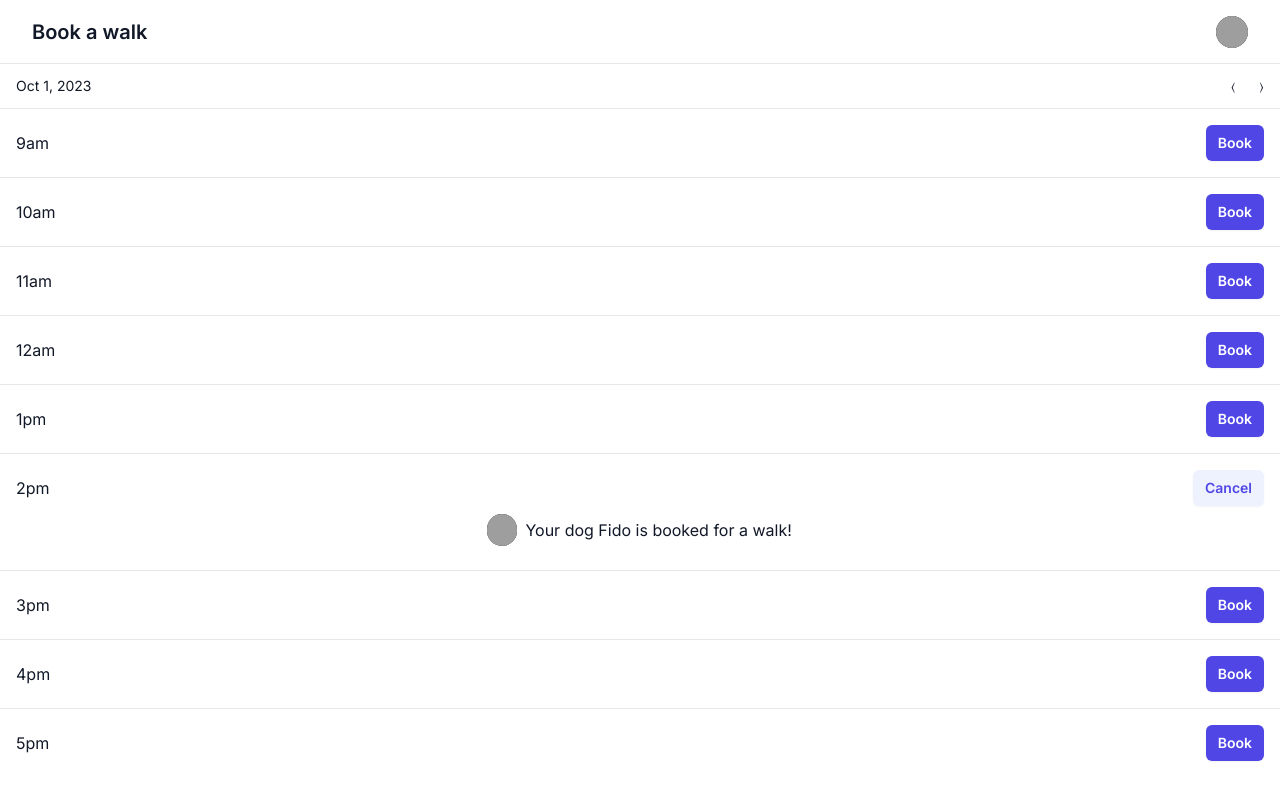
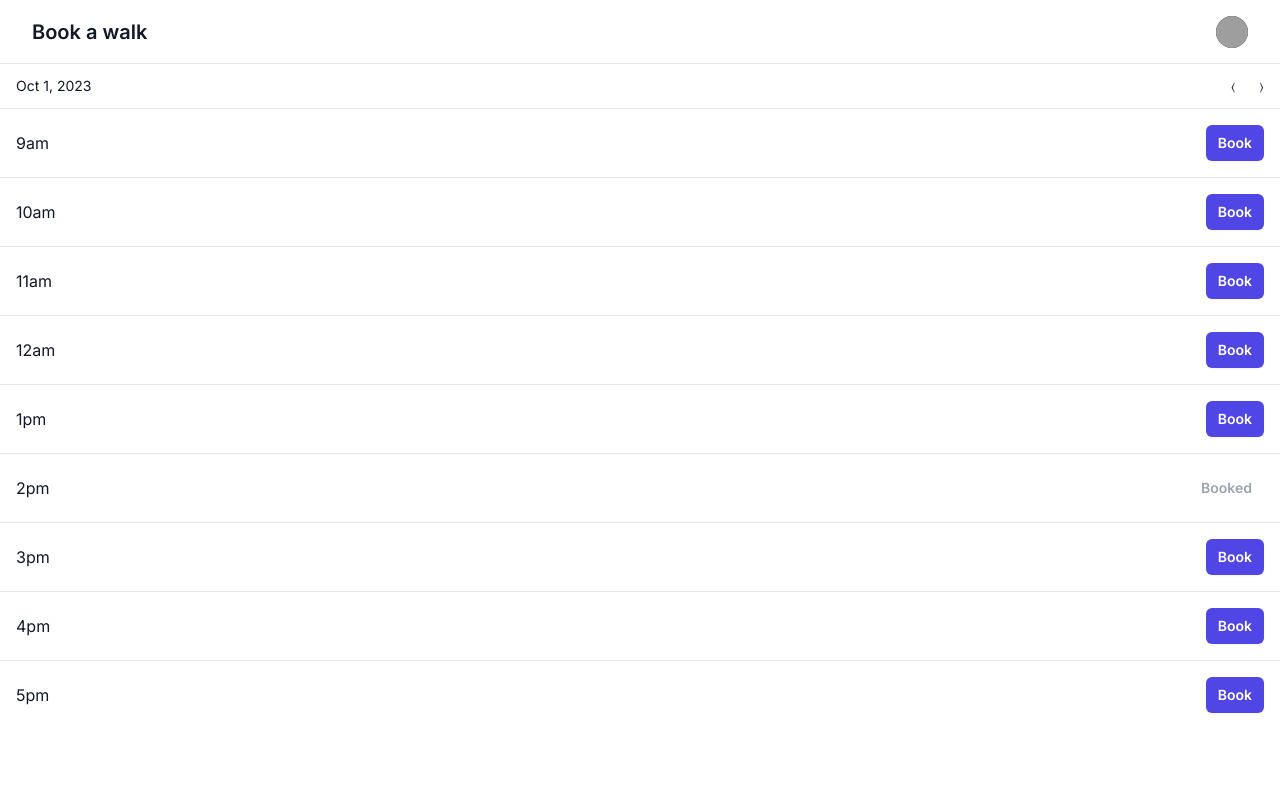
Before and after one commit to rosslibby/nova-labs-dog-walking, a Next.js app: page / in a window 1280 px wide. Shown: the top 800 px of the page. Built offline with nearby package versions, Linux system fonts and the light colour scheme; no server answers; sample sign-in values are in the browser's storage; grey boxes are pictures that could not be loaded.

Commit message:
set up authctx

```diff
--- a/src/app/api/auth/[...nextauth]/route.ts
+++ b/src/app/api/auth/[...nextauth]/route.ts
@@ -83,7 +83,7 @@ export const authOptions = {
     },
     async session({ session, token, user }: any) {
       if (userAccount) {
-
+        session.user = userAccount
       } else if (
         typeof token.user !== typeof undefined
           && (typeof session.user === typeof undefined
--- a/src/app/api/bookings/[id]/put.ts
+++ b/src/app/api/bookings/[id]/put.ts
@@ -2,8 +2,11 @@ import { prisma } from '@/utils/db'
 import { NextApiRequest } from 'next'
 import { NextResponse } from 'next/server'
 import { useRouter } from 'next/router'
+import { getServerSession } from 'next-auth'
+import { authOptions } from '../../auth/[...nextauth]/route'
 
 export async function PUT(request: NextApiRequest) {
+  const { id } = await getServerSession(authOptions)
   const router = useRouter()
   const bookingId = router.query.id
   const {
@@ -11,16 +14,12 @@ export async function PUT(request: NextApiRequest) {
       cancelled,
       dogID,
     },
-    headers: {
-      Authorization,
-    },
   } = request
-  const token = Authorization?.toString().split('Bearer ').pop()
 
   const booking = await prisma.booking.update({
     where: {
       id: bookingId!.toString(),
-      userID: token,
+      userID: id,
     },
     data: {
       cancelled,
--- a/src/app/api/bookings/post.ts
+++ b/src/app/api/bookings/post.ts
@@ -1,8 +1,12 @@
 import { prisma } from '@/utils/db'
 import { NextApiRequest } from 'next'
+import { getServerSession } from 'next-auth'
 import { NextResponse } from 'next/server'
+import { authOptions } from '../auth/[...nextauth]/route'
 
 export async function POST(request: NextApiRequest) {
+  const { id } = await getServerSession(authOptions)
+
   try {
     const {
       body: {
@@ -13,7 +17,6 @@ export async function POST(request: NextApiRequest) {
         Authorization,
       },
     } = request
-    const token = Authorization?.toString().split('Bearer ').pop()
 
     // Check for conflicting booking
     const conflict = !!await prisma.booking.findFirst({
@@ -34,7 +37,7 @@ export async function POST(request: NextApiRequest) {
       data: {
         user: {
           connect: {
-            id: token,
+            id,
           },
         },
         date,
--- a/src/app/api/dog/route.ts
+++ b/src/app/api/dog/route.ts
@@ -1,28 +1,25 @@
 import { prisma } from '@/utils/db'
 import { NextApiRequest } from 'next'
 import { NextResponse } from 'next/server'
+import { authOptions } from '../auth/[...nextauth]/route'
+import { getServerSession } from 'next-auth'
 
 export async function POST(request: NextApiRequest) {
+  const { id } = await getServerSession(authOptions)
   const {
     body: {
       name,
       breed,
       profile_image,
     },
-    headers: {
-      Authorization,
-    },
   } = request
-  const token = Authorization?.toString().split('Bearer ').pop()
   const dog = await prisma.dog.create({
     data: {
       name,
       breed,
       avatar: profile_image,
       user: {
-        connect: {
-          id: token,
-        },
+        connect: { id },
       },
     },
   })
--- a/src/auth/index.tsx
+++ b/src/auth/index.tsx
@@ -1,21 +1,27 @@
 'use client'
 
-import { createContext, useContext, useState } from 'react'
-import { Auth, AuthProviderProps } from './auth.types'
+import { createContext, useCallback, useContext, useEffect, useState } from 'react'
+import { AuthUser, AuthProviderProps } from './auth.types'
+import { getSession } from 'next-auth/react'
+import { Session } from 'next-auth'
+import { User } from '@prisma/client'
 
 const placeholderUserID = 'alpha'
 
-export const authCtx = createContext<Auth>({
-  sessionToken: '',
-  refreshToken: '',
-  userID: placeholderUserID,
-})
+export const authCtx = createContext<User | null>(null)
 
 export const AuthProvider = ({ children }: AuthProviderProps) => {
-  const [properties, setProperties] = useState<Auth>(useContext(authCtx))
+  const [user, setUser] = useState<User | null>(null)
+  getSession().then(data => {
+    if (data) {
+      const user = data.user as User
+
+      setUser(user)
+    }
+  })
 
   return (
-    <authCtx.Provider value={properties}>
+    <authCtx.Provider value={user}>
       {children}
     </authCtx.Provider>
   )
--- /dev/null
+++ b/src/components/header.tsx
@@ -0,0 +1,6 @@
+import { getSession } from 'next-auth/react'
+import Image from 'next/image'
+
+export default function Header() {
+  const session = getSession()
+}
--- a/src/components/schedule.tsx
+++ b/src/components/schedule.tsx
@@ -26,8 +26,6 @@ const DateSwitcher = () => {
 export const ScheduleList = () => {
   const { date, hours } = useContext(scheduleCtx)
   const session = useSession()
-
-  console.log('Session details:', session)
 
   return (
     <div className="overflow-scroll bg-white shadow w-full h-screen">
@@ -87,20 +85,24 @@ const generateButtonProps = (
 
 export const ScheduleRow = ({ booking, hour, label, past }: Hour) => {
   const user = useContext(authCtx)
+
   const { create, update } = useReservationApi()
   const { date } = useContext(scheduleCtx)
+
+  if (!user?.id) return null
+
   const datetime = date.toISOString().replace(
     /T[0-9.:]{12}/,
     `T${hour > 9 ? hour : `0${hour}`}:00:00.000`,
   )
-  const buttonProps = generateButtonProps(booking?.userID, past, user.userID)
+  const buttonProps = generateButtonProps(booking?.userID, past, user.id)
   const onCancelClick = () => update({
     id: booking?.userID,
     cancelled: true,
   })
   const onBookClick = () => create({
     date: new Date(date.setHours(hour)),
-    userID: user.userID,
+    userID: user.id,
     // dogID: user
   })
 
@@ -110,7 +112,7 @@ export const ScheduleRow = ({ booking, hour, label, past }: Hour) => {
         <time dateTime={datetime}>{label}</time>
         <Button {...buttonProps} />
       </div>
-      {booking?.userID === user.userID && (
+      {booking?.userID === user.id && (
         <div className="grid grid-cols-[10%_auto] w-fit mx-auto gap-x-2 items-center py-2">
           <Image
             className="h-8 w-8 rounded-full bg-gray-800"
--- a/src/schedule/schedule.hooks.ts
+++ b/src/schedule/schedule.hooks.ts
@@ -64,31 +64,27 @@ export const useDateSwitcher = () => {
 }
 
 export const useReservationApi = () => {
-  const { sessionToken } = useContext(authCtx)
-
   const create = useCallback(async (data: Partial<BookingT>) => {
     const result = await (await fetch(`/api/bookings`, {
       method: 'POST',
       headers: {
-        'Authorization': `Bearer ${sessionToken}`,
         'Content-Type': 'application/json',
       },
       body: JSON.stringify(data),
     })).json()
 
     return result
-  }, [sessionToken])
+  }, [])
 
   const update = useCallback(async (data: Partial<BookingT>) => {
     await fetch(`/api/bookings/${data.id}`, {
       method: 'PUT',
       headers: {
-        'Authorization': `Bearer ${sessionToken}`,
         'Content-Type': 'application/json',
       },
       body: JSON.stringify(data),
     })
-  }, [sessionToken])
+  }, [])
 
   return {
     create,
```
Also changed, not shown: src/auth/auth.types.ts (+9 -4 lines), src/middleware.ts (+9 -3 lines), 1 other file (tests, documents, lock files or other folders).
